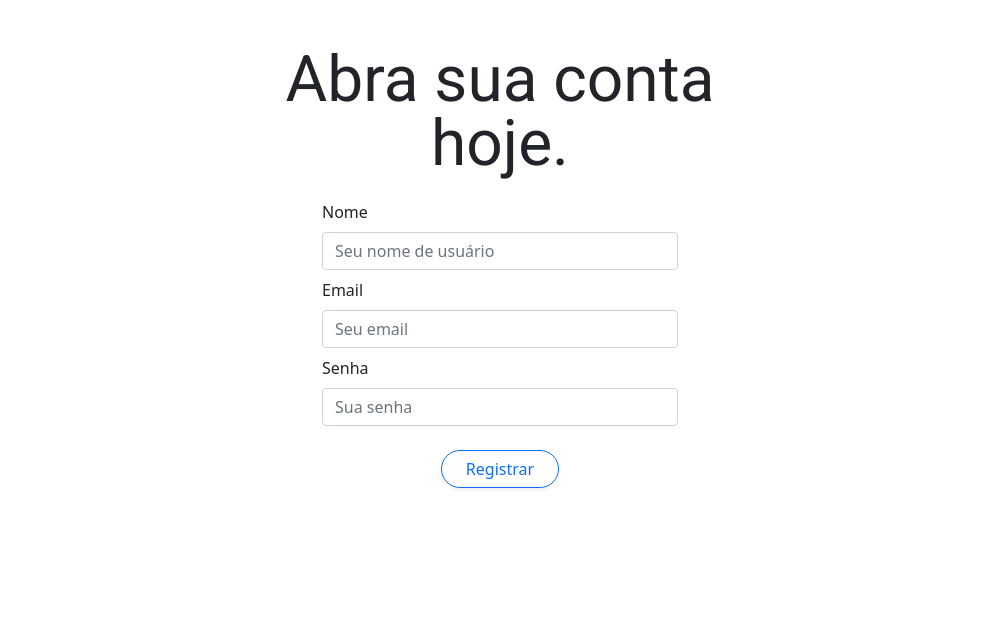
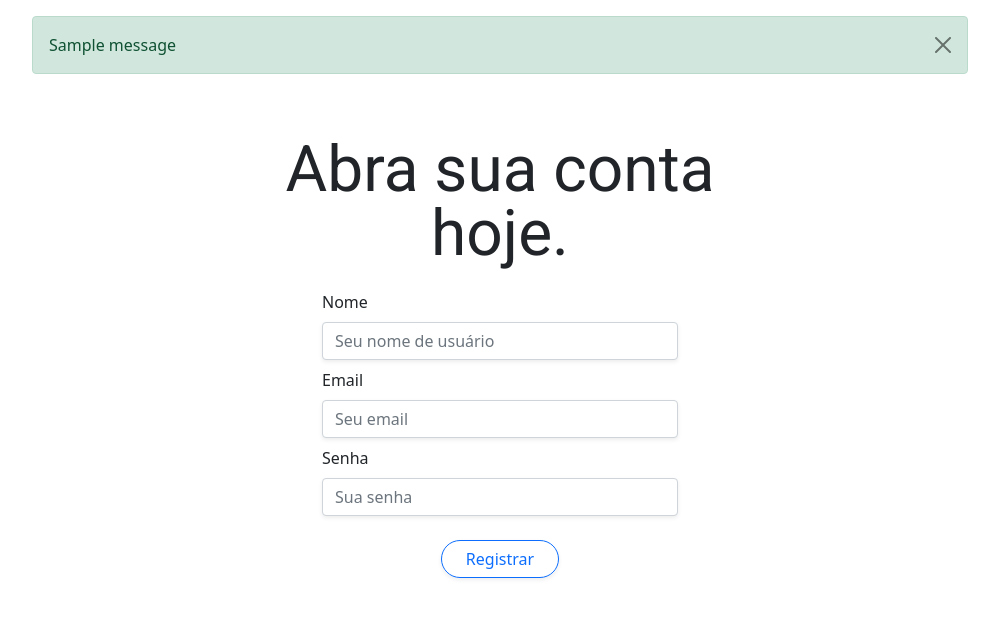
Before and after one commit to lgs2005/devProjeto2022, a Flask app: page /registrar in a window 1280 px wide. Shown: the top 618 px of the page, without its empty margins (140-1139 px from the left). Run offline with Flask 2, Linux system fonts and the light colour scheme; tables that the repository leaves empty hold one stand-in row (values such as "Sample post"); one stand-in notice (Sample message) is shown; some libraries are stand-ins or nearby versions.

Commit message:
Colocando mensagens Flash

```diff
--- a/init.py
+++ b/init.py
@@ -17,5 +17,6 @@ db = SQLAlchemy(app)
 bcrypt = Bcrypt(app)
 login_manager = LoginManager(app)
 
-login_manager.login_message = u'Por favor, entre na sua conta para acessar esta página.'
-login_manager.login_view = '/login'
+login_manager.login_message = u"Por favor, entre na sua conta para acessar esta página."
+login_manager.login_message_category = "info"
+login_manager.login_view = 'rota_login'
--- a/rotas/__init__.py
+++ b/rotas/__init__.py
@@ -1,11 +1,9 @@
 import rotas.conteudo
 import rotas.listar_paginas
-import rotas.login
+import rotas.usuario
 
 ROTAS = {
+    **rotas.usuario.adicionar_rotas(),
     **rotas.conteudo.adicionar_rotas(),
     **rotas.listar_paginas.adicionar_rotas(),
-    **rotas.login.adicionar_rotas(),
 }
-
-print(ROTAS)
--- a/rotas/login.py
+++ b/rotas/usuario.py
@@ -1,4 +1,4 @@
-from flask import request, redirect, render_template
+from flask import request, redirect, render_template, url_for, flash
 from flask_login import current_user, login_user, logout_user
 
 from modelos import Usuario
@@ -9,40 +9,40 @@ def rota_login():
     """
     Rota para login do usuário, recebe nome, email e senha.
 
-    Tanto login como registro utilizam a página login.html.
+    Template utilizado: 'login.html'.
     Caso o usuário já estiver logado, será redirecionado para '/inicio'.
     """
     if current_user.is_authenticated:
-        return redirect('/')
+        # Se assume que o usuário já está logado.
+        return redirect(url_for('rota_inicio'))
 
     email = request.args.get('email')
     senha = request.args.get('senha')
-
-    erro = None
 
     if '' not in (email, senha) and None not in (email, senha):
         usuario: Usuario = Usuario.query.filter_by(email=email).first()
 
         if usuario == None:
-            erro = 'Este usuário não existe.'
+            flash('Este usuário não existe.', 'danger')
         elif not bcrypt.check_password_hash(usuario.pwhash, senha):
-            erro = 'Senha incorreta.'
+            flash('Senha incorreta.', 'danger')
         else:
             login_user(usuario)
-            return redirect('/')
+            return redirect(url_for('rota_inicio'))
 
-    return render_template('login.html', titulo='Login', erro=erro)
+    return render_template('login.html', tituloPagina='Login')
 
 
 def rota_registro():
     """
     Rota para registro de um novo usuário, recebe nome, email e senha.
 
-    Tanto login como registro utilizam a página login.html.
+    Template utilizado: 'registro.html'.
     Caso o usuário já estiver logado, será redirecionado para '/inicio'.
     """
     if current_user.is_authenticated:
-        return redirect('/')
+        # Se assume que o usuário já está logado.
+        return redirect(url_for('rota_inicio'))
 
     nome = request.args.get('nome')
     email = request.args.get('email')
@@ -52,7 +52,7 @@ def rota_registro():
 
     if '' not in (nome, email, senha) and None not in (nome, email, senha):
         if Usuario.query.filter_by(email=email).first() != None:
-            erro = 'Este usuário já existe'
+            flash('Este usuário já existe.', 'info')
         else:
             pwhash = bcrypt.generate_password_hash(senha) \
 				.decode('utf-8', 'ignore')
@@ -68,15 +68,14 @@ def rota_registro():
 
             login_user(novo_usuario)
 
-            return redirect('/')
+            return redirect(url_for('rota_inicio'))
 
-    return render_template('registro.html', titulo='Cadastro', erro=erro)
+    return render_template('registro.html', tituloPagina='Cadastro', erro=erro)
 
 
 def rota_logout():
     logout_user()
-    return redirect('/')
-
+    return redirect(url_for('rota_inicio'))
 
 def adicionar_rotas():
     return {
--- a/templates/layout.html
+++ b/templates/layout.html
@@ -17,14 +17,30 @@
     <!-- Nosso CSS -->
     <link rel="stylesheet" href="../static/style.css">
 
-    <title>{{ titulo }}</title>
+    <title>{{ tituloPagina }}</title>
 
 </head>
 
 <body>
 
+    <div class="d-flex">
+        <div class="container w-75 flash-messages pt-3">
+            {% with messages = get_flashed_messages(with_categories=true) %}
+                {% if messages %}
+                    {% for category, message in messages %}
+                    <div class="alert alert-{{ category }} alert-dismissible fade show" role="alert">
+                        {{ message }}
+                        <button type="button" class="btn-close" data-bs-dismiss="alert" aria-label="Close"></button>
+                      </div>
+                    {% endfor %}
+                {% endif %}
+            {% endwith %}
+        </div>
+    </div>
+
     {% block conteudo %}
     {% endblock %}
+
 
     <!-- JQuery -->
     <script src="https://ajax.googleapis.com/ajax/libs/jquery/3.6.0/jquery.min.js"></script>
--- a/templates/registro.html
+++ b/templates/registro.html
@@ -9,26 +9,20 @@
 
             <div class="col-md-4">
                 <form method="GET">
-                    {% if erro %}
-                        <div class="alert alert-danger" role="alert">
-                            {{ erro }}
-                        </div>
-                    {% endif %}
-
 					<div class="mb-2">
 						<label for="input-nome" class="form-label">Nome</label>
-						<input type="text" class="form-control" id="input-nome" name="nome" placeholder="Seu nome de usuário">
+						<input type="text" class="form-control shadow-sm" id="input-nome" name="nome" placeholder="Seu nome de usuário">
 					</div>
 
 
                     <div class="mb-2">
                         <label for="input-email" class="form-label">Email</label>
-        				<input type="email" class="form-control" id="input-email" name="email" autocomplete="email" placeholder="Seu email">
+        				<input type="email" class="form-control shadow-sm" id="input-email" name="email" autocomplete="email" placeholder="Seu email">
                     </div>
 
                     <div class="mb-2">
                         <label for="input-senha" class="form-label">Senha</label>
-        				<input type="password" class="form-control" id="input-senha" name="senha" autocomplete="new-password" placeholder="Sua senha">
+        				<input type="password" class="form-control shadow-sm" id="input-senha" name="senha" autocomplete="new-password" placeholder="Sua senha">
                     </div>
 
                     <div class="d-grid col-4 mx-auto mt-4">
```
Also changed, not shown: templates/login.html (+1 -8 lines).
